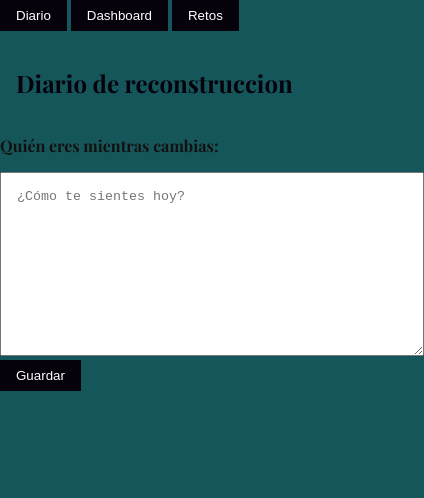
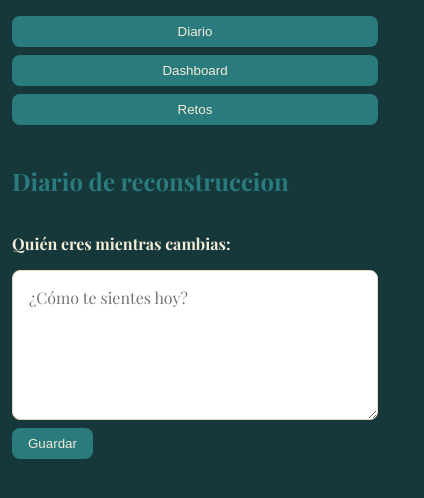
Before and after one commit to pznoriegaj/Web-App-Diario-de-Reconstrucci-n, a plain HTML site: page index.html in a window 390 px wide. Shown: the whole page, 424 px wide, since content can reach past the window. Drawn offline with nearby package versions, Linux system fonts and the light colour scheme; a web font is replaced by a local one.

Commit message:
se corrige y agregan nuevos diseños visuales en el apartado del css, se agrega el contexto en la documentacion del desarrollo de la pagina

```diff
--- a/CSS/style.css
+++ b/CSS/style.css
@@ -1,16 +1,29 @@
 :root {
-    --color-principal: #05020c;
-    --color-fondo: #15565B;/*se cambia el color de fondo a un tono mas calido y agradable para la vista, se puede cambiar a cualquier otro color sin necesidad de modificar el codigo, solo cambiando el valor de la variable*/
-    --color-texto: #13110f;
-    --color-blanco: #ffffff;
+    --color-principal: #2A7B7E; /*se cambia el color principal a un tono mas calido y agradable para la vista, se puede cambiar a cualquier otro color sin necesidad de modificar el codigo, solo cambiando el valor de la variable*/
+    --color-fondo: #16383b;/*se cambia el color de fondo a un tono mas calido y agradable para la vista, se puede cambiar a cualquier otro color sin necesidad de modificar el codigo, solo cambiando el valor de la variable*/
+    --color-texto: #f4ecd8;
+    --color-blanco: #f4ecd8;
+
+    /*Variables nuevas para el efecto papel*/
+    --papel-crema: #F4ECD8;
+    --papel-borde: #E4D7B9;
+    --tinta-cafe: #2b2118;
+    --linea-cuaderno: rgba(42, 123, 126, 0.18);
+}
+
+*,
+*::before,
+*::after {
+    box-sizing: border-box;
 }
 
 body {
     background-color: var(--color-fondo);
     color: var(--color-texto);
-    font-family: 'Playfair Display', serif; /*se cambia fuente por una de google fontd para darle un mejor diseño*/
+    font-family: 'Playfair Display', serif;
     margin: 0%;
-    padding: 0%;
+    padding: 0;
+    min-height: 100vh;
 }
 
 h1 {
@@ -19,39 +32,99 @@ h1 {
     padding: 1rem;
 }
 
+h2,
+h3 {
+    line-height: 1.2;
+}
+
 main {
     margin: 0 auto;
     max-width: 600px;
     padding: 1rem;
 }
 
-button{
+#sidebar {
+    width: min(100%, 700px);
+    min-height: 100vh;
+    margin: 0 auto;
+    padding: 1rem;
+}
+
+#sidebar > button {
     background-color: var(--color-principal);
     color: var(--color-blanco);
     padding: 0.5rem 1rem;
     border: none;
+    border-radius: 8px;
+    margin: 0.25rem;
+    cursor: pointer;
 }
 
-#historial p{
-    background-color:#f0f0f0; /*el color de fondo se puede cambiar a la preferencia del usuario sin necesidad de var() ya que este se usa unicamente para las variables*/
+#sidebar > button:hover,
+#sidebar > button:focus-visible {
+    filter: brightness(1.12);
+}
+
+#sidebar > button:focus-visible {
+    outline: 3px solid var(--papel-borde);
+    outline-offset: 2px;
+}
+
+#historial p {
+    background-color: var(--papel-crema);
+    color: var(--tinta-cafe);
+    border-radius: 8px;
     padding: 1rem;
     margin: 0.5rem;
-
 }
 
-textarea { /*se agrega textarea para poder escribir en el, se modifica el tamaño de la caja para mejor visualización en la pagina / app*/
+#historial small {
+    display: block;
+    margin: 0 0.5rem 0.25rem;
+}
+
+textarea {
+    display: block;
     width: 100%;
+    min-width: 0;
+    max-width: 100%;
     height: 150px;
-    padding: 1rem; /*Para hacer limpieza en el codigo solamenete se aplica localStorage.clear() en la consola del navegador, esto eliminara todas las entradas guardadas en el localStorage, ten cuidado al usarlo ya que no se podran recuperar las entradas eliminadas.*/
+    padding: 1rem;
+    resize: vertical;
+    border: 1px solid var(--papel-borde);
+    border-radius: 8px;
+    font: inherit;
+}
+
+.entrada {
+    margin: 1rem 0;
+}
+
+.entrada button,
+#reto-diario button {
+    background-color: var(--color-principal);
+    color: var(--color-blanco);
+    padding: 0.5rem 1rem;
+    margin-top: 0.5rem;
+    border: none;
+    border-radius: 8px;
+    cursor: pointer;
+}
+
+fieldset {
+    border: 0;
+    padding: 0;
+    margin: 0.5rem 0;
 }
 
 .btn-eliminar {
-    background-color: #4E8EA2;
-    color: var(--color-blanco);
+    background-color: var(--papel-borde);
+    color: var(--tinta-cafe);
     padding: 0.5rem 1rem;
-    margin: 0.5rem; /*se agrega un margen para separar el boton de eliminar de las entradas del historial, esto mejora la apariencia y usabilidad de la pagina / app*/
+    margin: 0.5rem;
     border: none;
-    border-radius: 8px; /*se agrega un borde redondeado al boton de eliminar para darle un mejor diseño y apariencia, esto hace que el boton se vea mas amigable y moderno*/
+    border-radius: 8px;
+    cursor: pointer;
 }
 
 .oculto {
@@ -59,8 +132,39 @@ textarea { /*se agrega textarea para poder escribir en el, se modifica el tamañ
 }
 
 #retos-didacticos li {
-    background-color: #f0f0f0;
+    background-color: var(--papel-crema);
+    color: var(--tinta-cafe);
+    border-radius: 8px;
     margin: 0.5rem;
     padding: 1rem;
+    list-style-position: inside;
+}
 
+#retos-didacticos img,
+#retos-didacticos iframe {
+    display: block;
+    width: 100%;
+    max-width: 100%;
+    height: auto;
+    margin-top: 0.75rem;
+    border: 0;
 }
+
+#retos-didacticos iframe {
+    aspect-ratio: 16 / 9;
+}
+
+@media (max-width: 600px) {
+    #sidebar {
+        padding: 0.75rem;
+    }
+
+    #sidebar > button {
+        width: 100%;
+        margin: 0.25rem 0;
+    }
+
+    h1 {
+        padding: 1rem 0;
+    }
+}
```
